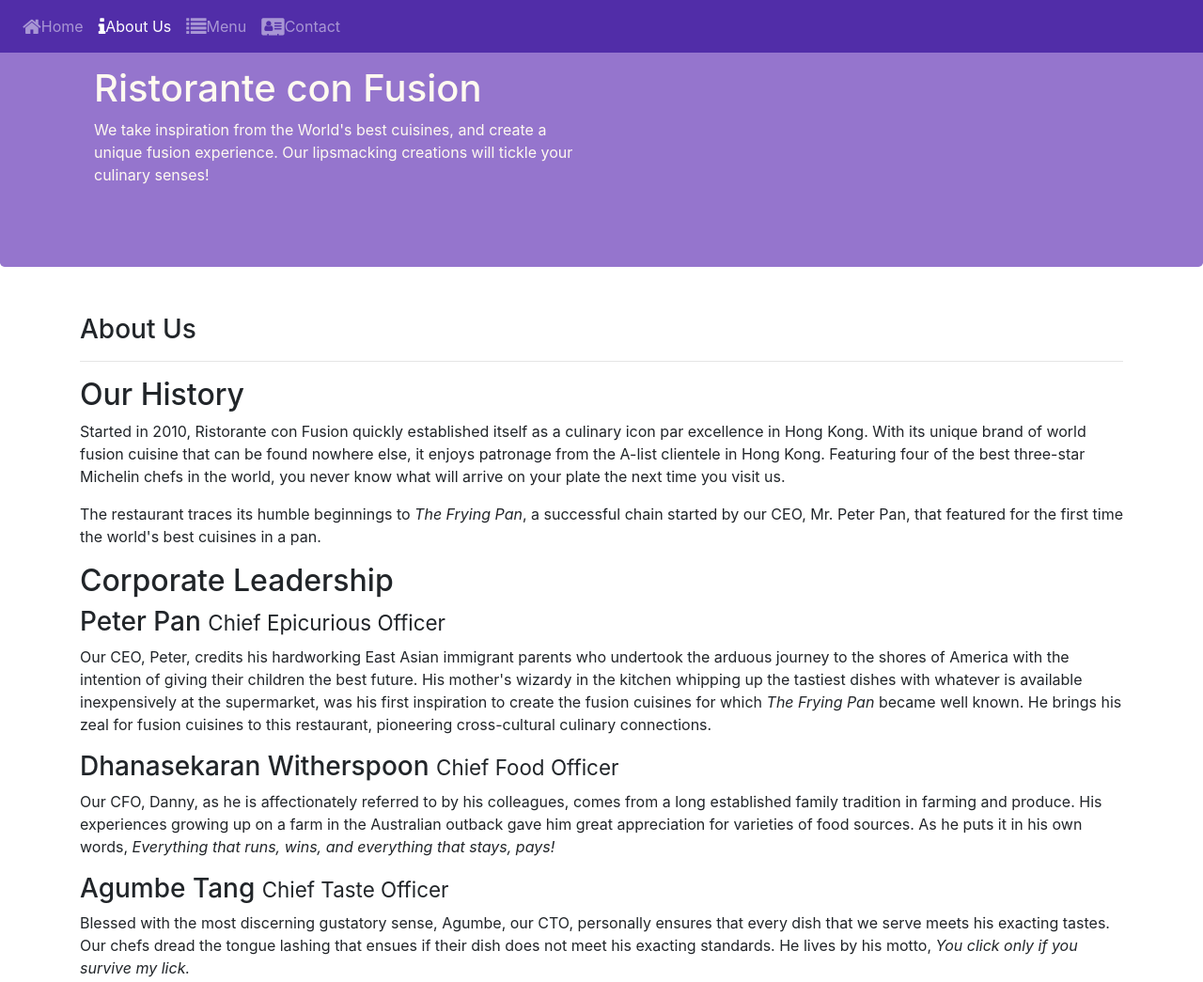
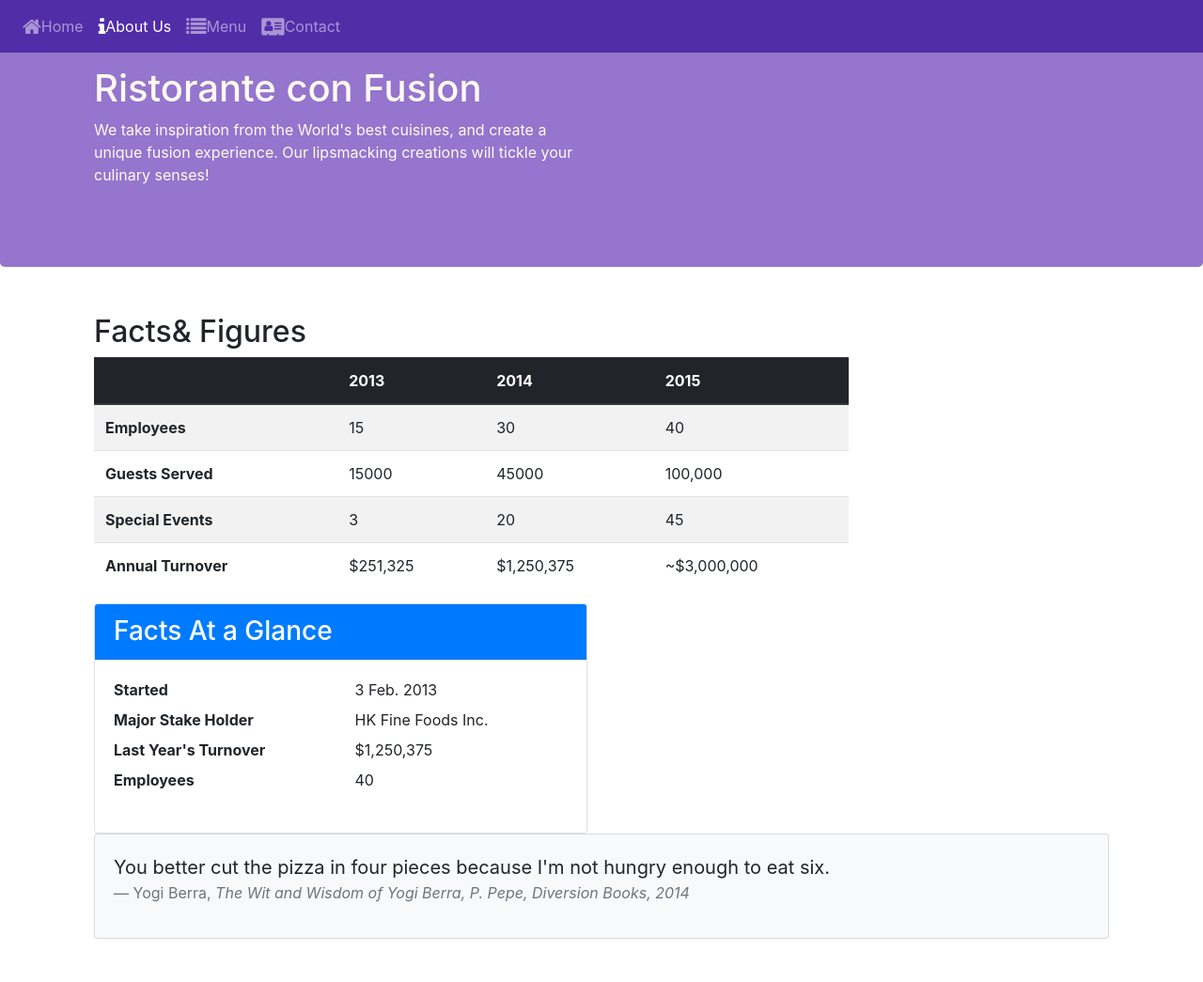
Before and after one commit to nhat2211/reactjs, a website: page aboutus.html in a window 1280 px wide. Shown: the top 1045 px of the page at 94% size. Drawn offline with nearby package versions, Linux system fonts and the light colour scheme.

Commit message:
add form,card and table in aboutus.html

```diff
--- a/aboutus.html
+++ b/aboutus.html
@@ -54,6 +54,86 @@
 
     <div id="header"></div>
 <div class="container">
+    <div class="row row-content">
+        <div class="col-12 col-sm-9">
+            <h2>Facts&amp; Figures</h2>
+            <div class="table-responsive">
+                <table class="table table-striped">
+                   <thead class="thead-dark">
+                       <tr>
+                            <th>&nbsp;</th>
+                            <th>2013</th>
+                            <th>2014</th>
+                           <th>2015</th>
+                       </tr>
+                   </thead>
+                    <tbody>
+                        <tr>
+                            <th>Employees</th>
+                           <td>15</td>
+                            <td>30</td>
+                            <td>40</td>
+                        </tr>
+                       <tr>
+                            <th>Guests Served</th>
+                            <td>15000</td>
+                            <td>45000</td>
+                            <td>100,000</td>
+                        </tr>
+                       <tr>
+                            <th>Special Events</th>
+                            <td>3</td>
+                            <td>20</td>
+                            <td>45</td>
+                        </tr>
+                       <tr>
+                            <th>Annual Turnover</th>
+                           <td>$251,325</td>
+                            <td>$1,250,375</td>
+                           <td>~$3,000,000</td>
+                        </tr>
+                   </tbody>
+               </table>
+           </div>
+        </div>
+        <div class="col-12 col-sm-6">
+
+            <div class="card">
+                <h3 class="card-header bg-primary text-white">Facts At a Glance</h3>
+                <div class="card-body">
+                    <dl class="row">
+                        <dt class="col-6">Started</dt>
+                        <dd class="col-6">3 Feb. 2013</dd>
+                        <dt class="col-6">Major Stake Holder</dt>
+                        <dd class="col-6">HK Fine Foods Inc.</dd>
+                        <dt class="col-6">Last Year's Turnover</dt>
+                        <dd class="col-6">$1,250,375</dd>
+                       <dt class="col-6">Employees</dt>
+                        <dd class="col-6">40</dd>
+                    </dl>
+                </div>
+           </div>
+
+
+
+        </div>
+
+        <div class="col-12">
+            <div class="card card-body bg-light">
+                <blockquote class="blockquote">
+                    <p class="mb-0">You better cut the pizza in four pieces because
+                       I'm not hungry enough to eat six.</p>
+                   <footer class="blockquote-footer">Yogi Berra,
+                        <cite title="Source Title">The Wit and Wisdom of Yogi Berra,
+                        P. Pepe, Diversion Books, 2014</cite>
+                    </footer>
+                </blockquote>
+            </div>
+
+        </div>
+
+
+    </div>
    <div class="row-content align-items-center">
         <div class="col col-sm col-md">
             <div>
```
